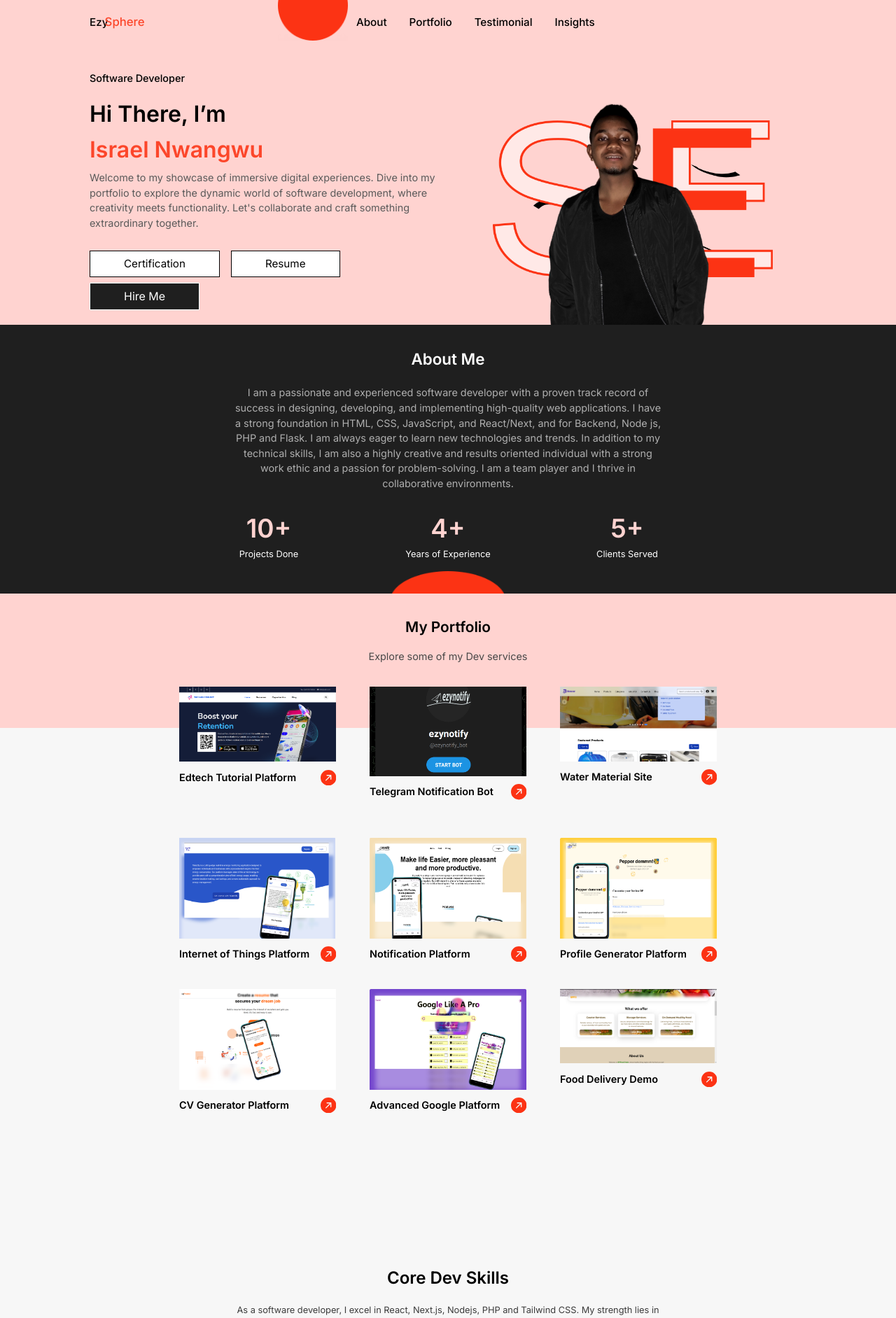
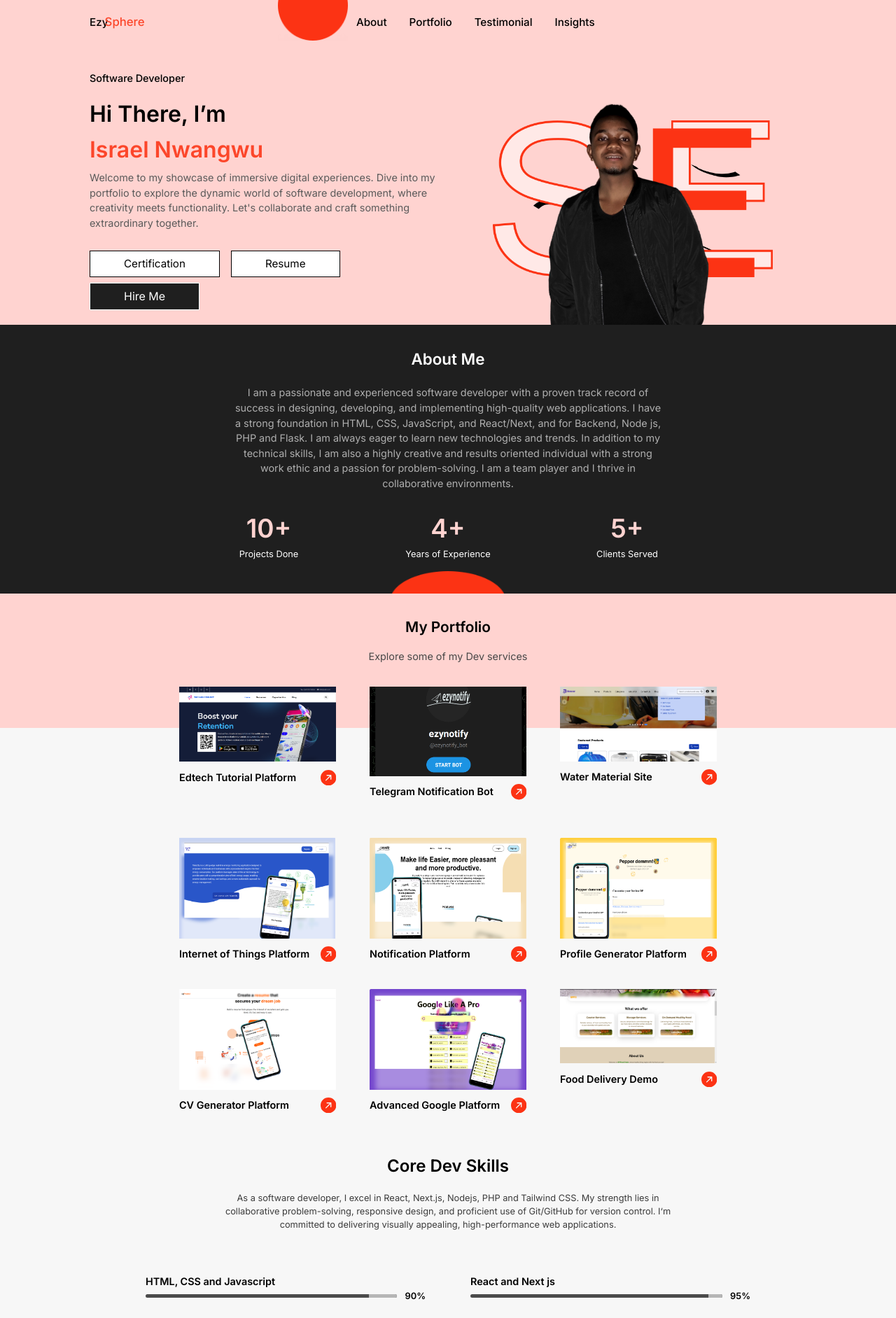
Before and after one commit to IsraelIyke/IsraelNwangwu, a Next.js app: page / in a window 1280 px wide. Shown: the top 1883 px of the page at 70% size. Built offline with nearby package versions, Linux system fonts and the light colour scheme; a web font is replaced by a local one.

Commit message:
Adjust portfolio height in CSS

```diff
--- a/app/styles/portfolio.css
+++ b/app/styles/portfolio.css
@@ -1,6 +1,6 @@
 .portfolio {
   position: relative;
-  height: 55rem;
+  height: 45rem;
   background-color: #f7f7f7ff;
   display: flex;
   flex-direction: column;
@@ -86,5 +86,6 @@
   }
   .portfolio {
     margin-bottom: 8rem;
+      height: 65rem;
   }
 }
```
